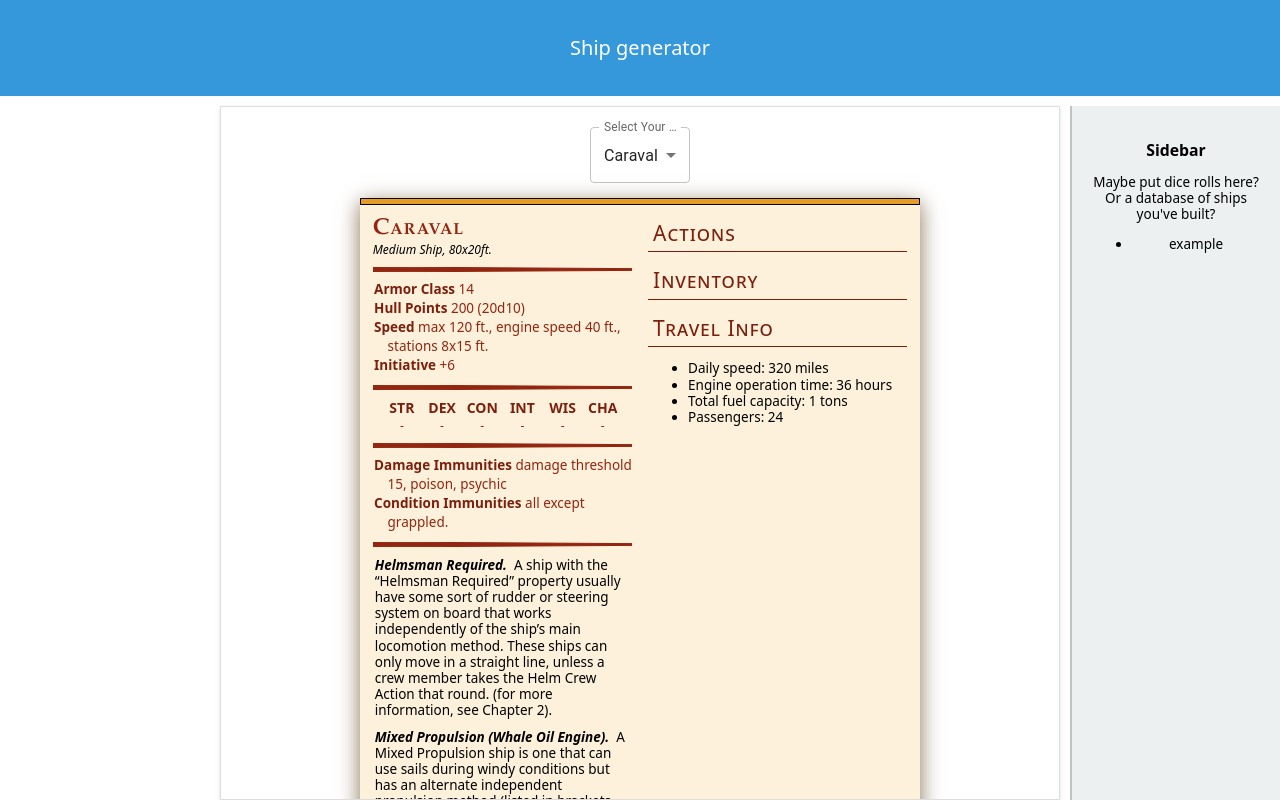
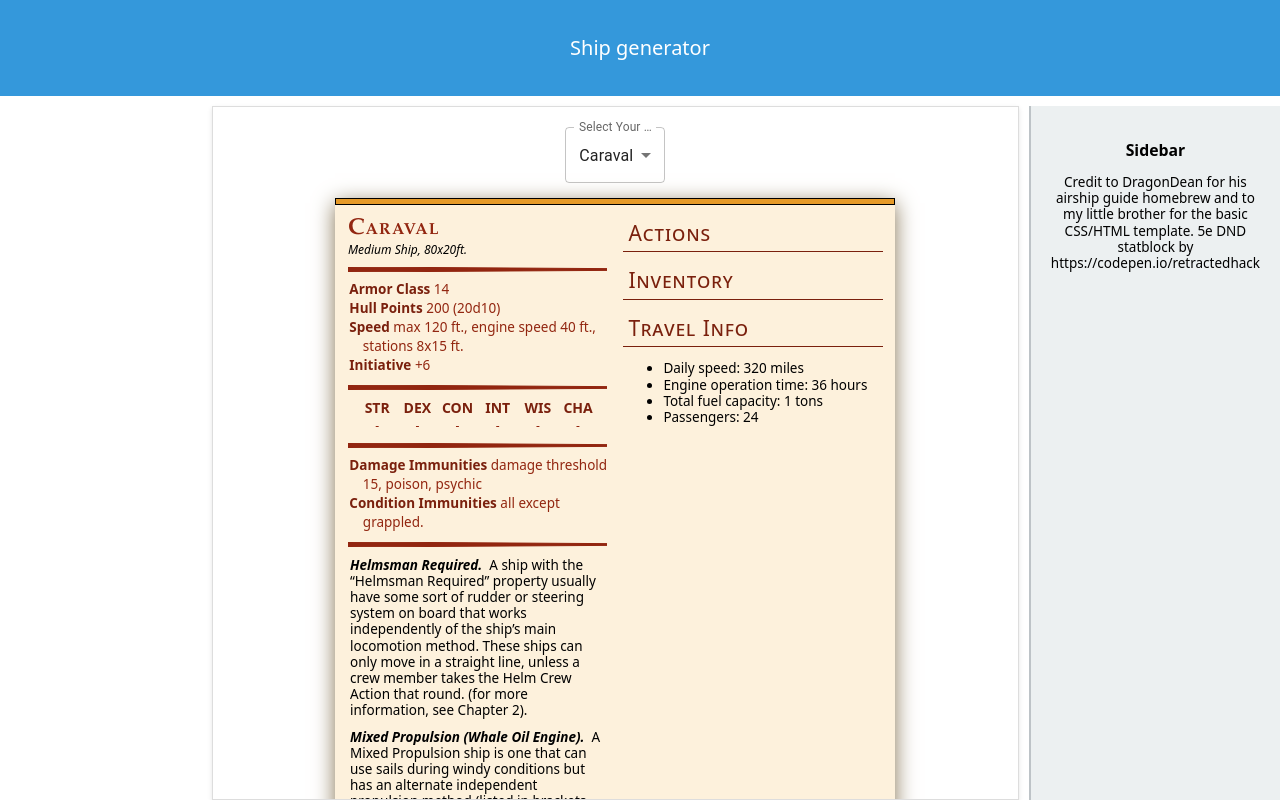
Before and after one commit to MarkovChainmail/airship-builder, a React (Create React App) app: page / in a window 1280 px wide. Built offline with nearby package versions, Linux system fonts and the light colour scheme.

Commit message:
added some credits

```diff
--- a/src/App.tsx
+++ b/src/App.tsx
@@ -38,8 +38,7 @@ export default function App() {
 
       <aside className="sidebar">
         <h3>Sidebar</h3>
-        <p>Maybe put dice rolls here? Or a database of ships you've built?</p>
-        <ul><li>example</li></ul>
+        <p>Credit to DragonDean for his airship guide homebrew and to my little brother for the basic CSS/HTML template. 5e DND statblock by https://codepen.io/retractedhack</p>
       </aside>
     </div>
   );
```
Also changed, not shown: 1 other file (tests, documents, lock files or other folders).
